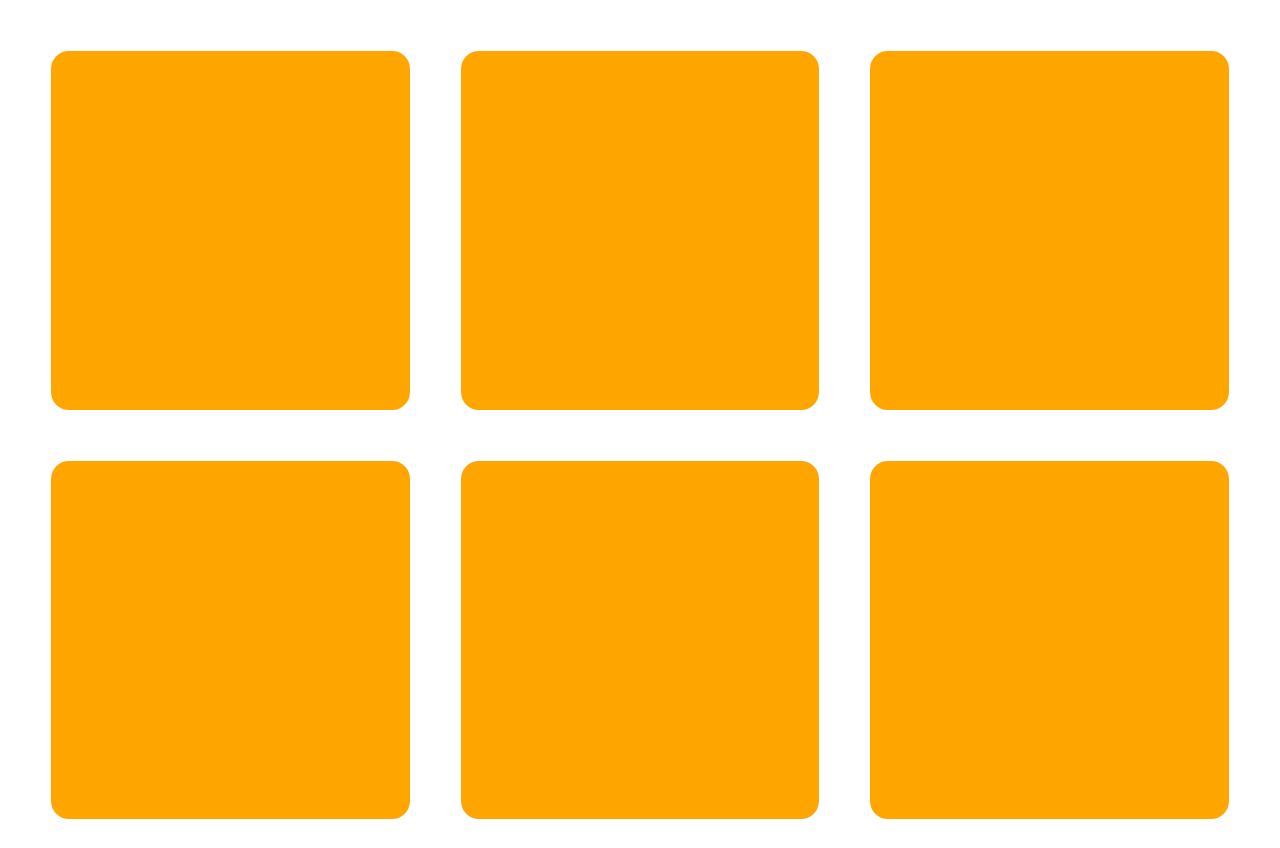
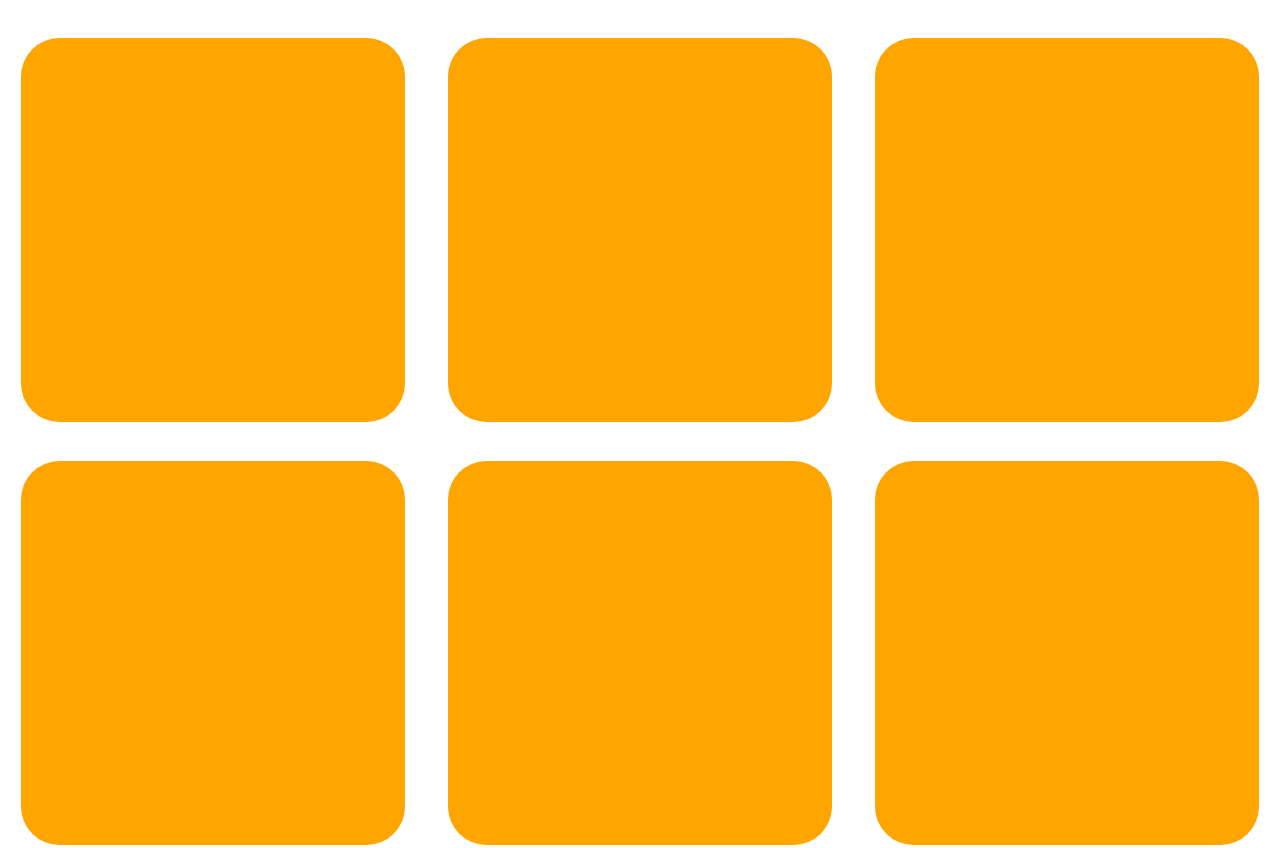
Before and after one commit to Nodreame/cssup, a website: page task1-9blocks/index.html in a window 1280 px wide. Shown: the top 848 px of the page. Drawn offline with Linux system fonts and the light colour scheme.

Commit message:
feat&doc(task1): feat follow effectPic & feat doc

```diff
--- a/task1-9blocks/app.css
+++ b/task1-9blocks/app.css
@@ -3,9 +3,9 @@
     padding: 0;
 }
 .block {
-    padding-top: 28%;
-    margin-top: 4%;
-    border-radius: 5%;
+    padding-top: 30%;
+    margin-top: 3%;
+    border-radius: 10%;
     background-color: orange;
 }
 
@@ -32,10 +32,10 @@
 /** container-flex2 **/
 .container-flex2 > .wrap {
     display: flex;
-    flex-direction: row;
     flex-wrap: wrap;
+    justify-content: space-around;
 }
 .container-flex2 > .wrap > .block {
-    width: 28%;
-    margin-left: 4%;
+    width: 30%;
+    /* margin-left: 4%; */
 }
```
Also changed, not shown: task1-9blocks/Readme.md.
